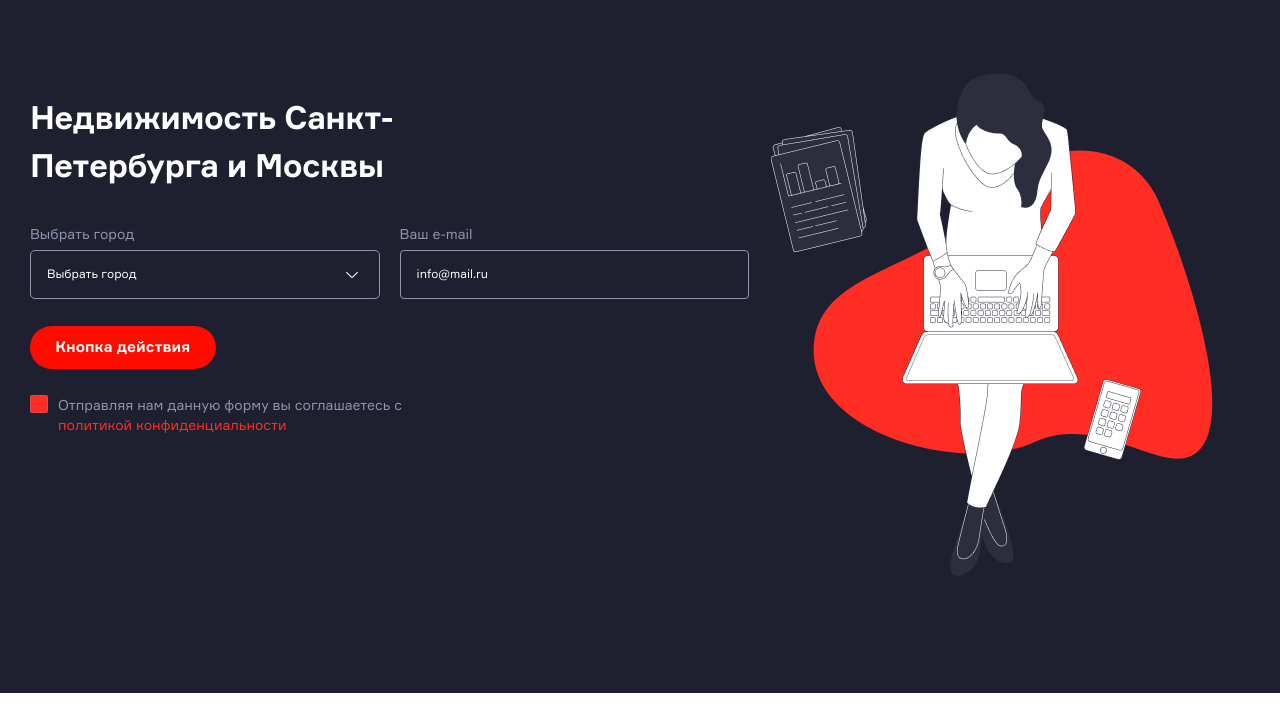
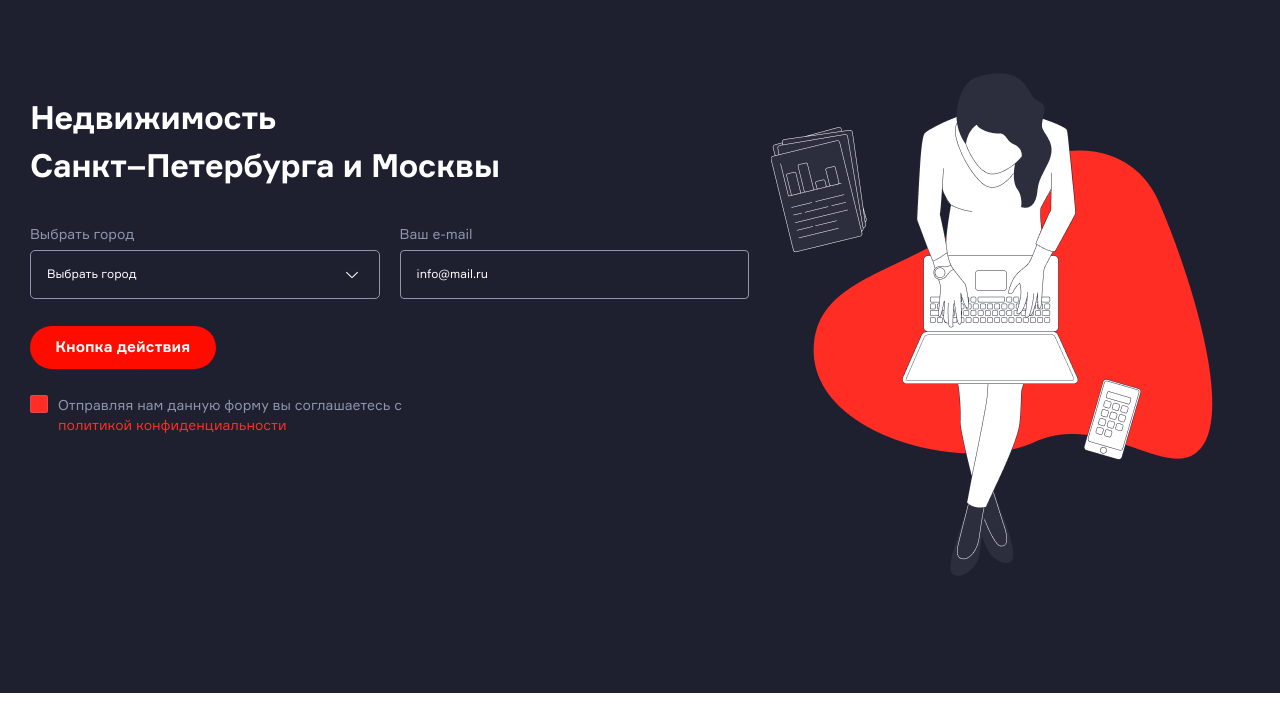
Before and after one commit to konstantingalin/real_estate_test_ms, a website built with webpack: page src/index.html in a window 1280 px wide. Shown: the part 79-800 px from the top of the page. Built offline with nearby package versions, Linux system fonts and the light colour scheme; files whose address does not match are found by name; a web font is replaced by a local one.

Commit message:
add_no_wrap

```diff
--- a/src/index.html
+++ b/src/index.html
@@ -116,7 +116,7 @@
 				<div class="main_content">
 					<div class="main_content__left">
 						<h1 class="main_text">
-							Недвижимость&nbsp;<br>Санкт-Петербурга и&nbsp;Москвы
+							Недвижимость&nbsp;<br> <span>Санкт&ndash;Петербурга</span> и&nbsp;Москвы
 						</h1>
 						<form action="POST" class="form">
 							<div class="form__inputs">
--- a/src/styles/main/_main.scss
+++ b/src/styles/main/_main.scss
@@ -188,6 +188,10 @@
         color: #FFFFFF;
         max-width: 520px;
         @include adaptive(margin-bottom, 16, 46);
+
+        span {
+          white-space: nowrap;
+        }
 
         br {
           display: none;
```
